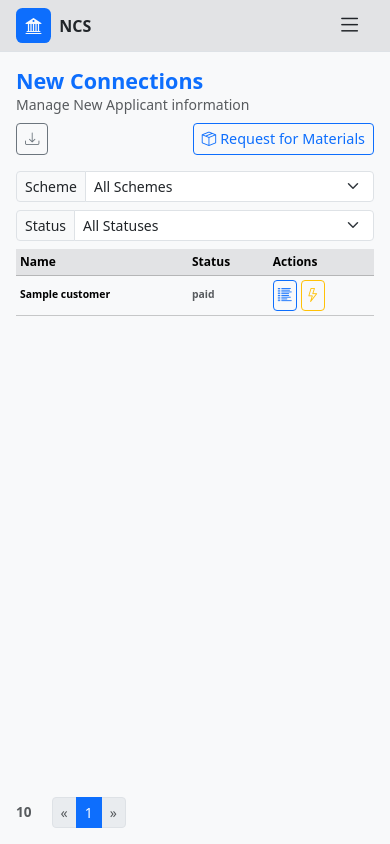
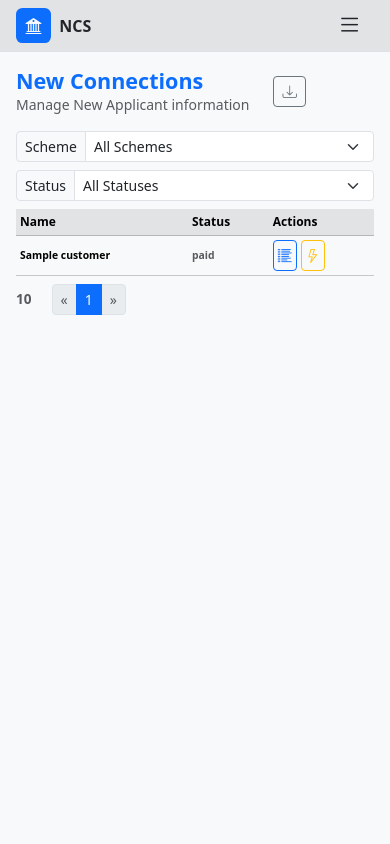
Before and after one commit to Marvyn95/ncs, a Flask app: template templates/new_connections.html in a window 390 px wide. Run offline with Flask 3, Linux system fonts and the light colour scheme; the template is opened without the code that fills it: most values are stand-ins (such as "Sample title", 1, 10 or a date in 2020); parts of the project's set-up code (start-up, migrations or seed data) failed here and were passed over.

Commit message:
Refactor templates: Adjust layout and remove unnecessary styles for improved responsiveness

```diff
--- a/templates/base.html
+++ b/templates/base.html
@@ -22,7 +22,7 @@
   </style>
 </head>
 
-<body class="vh-100 bg-light d-flex flex-column overflow-hidden">
+<body class="bg-light d-flex flex-column overflow-hidden" style="height: 100vh; height: 100dvh;">
 
   <!-- Mobile Top Navigation Header (Visible only on screens < lg) -->
   <header class="navbar navbar-dark bg-secondary-subtle d-lg-none px-3 border-bottom">
--- a/templates/new_connections.html
+++ b/templates/new_connections.html
@@ -1,7 +1,7 @@
 {% extends "base.html" %}
 
 {% block content %}
-<div class="w-100 h-100 d-flex flex-column overflow-hidden" style="min-height: 0;">
+<div class="w-100 h-100 d-flex flex-column overflow-hidden">
 
 <div class="d-flex flex-wrap align-items-center justify-content-between gap-2 mb-3">
 
@@ -59,9 +59,9 @@
     </div>
 
 
-    <a href="{{ url_for('materials_request_page') }}" class="btn btn-outline-primary btn-sm d-inline-flex align-items-center justify-content-center text-nowrap" title="Request for Materials" style="padding:4px 8px; font-size:0.9em;">
+    <!-- <a href="{{ url_for('materials_request_page') }}" class="btn btn-outline-primary btn-sm d-inline-flex align-items-center justify-content-center text-nowrap" title="Request for Materials" style="padding:4px 8px; font-size:0.9em;">
       <i class="bi bi-box-seam me-1"></i> Request for Materials
-    </a>
+    </a> -->
 
     <!-- Upload Customers Modal -->
     <div class="modal fade" id="uploadCustomersModal" tabindex="-1" aria-labelledby="uploadCustomersModalLabel" aria-hidden="true">
@@ -335,7 +335,7 @@
 
 </div>
 
-  <div class="table-responsive flex-grow-1" style="min-height:0; overflow-y: auto; overscroll-behavior: contain;">
+  <div class=" table-responsive" style="overflow-y: auto; overscroll-behavior: contain;">
     <table class="table table-secondary table-hover table-sm align-middle mb-0" style="font-size:0.65rem;">
       <thead class="table-secondary" style="position: sticky; top: 0; z-index: 2; background: #e2e3e5; font-size:0.75rem;">
         <tr class="table-secondary">
@@ -1303,7 +1303,7 @@ function testLocationButton(button) {
           </div>
   {% endfor %}
 
-  <div class="d-flex justify-content-center align-items-center gap-1 mt-2 flex-shrink-0" style="margin-right: auto;">
+  <div class="d-flex justify-content-center align-items-center gap-1 mt-2" style="margin-right: auto;">
     <span class="me-3 align-self-center text-muted" style="font-size:0.85em;">
       <strong>{{ total }}</strong>
     </span>
```
